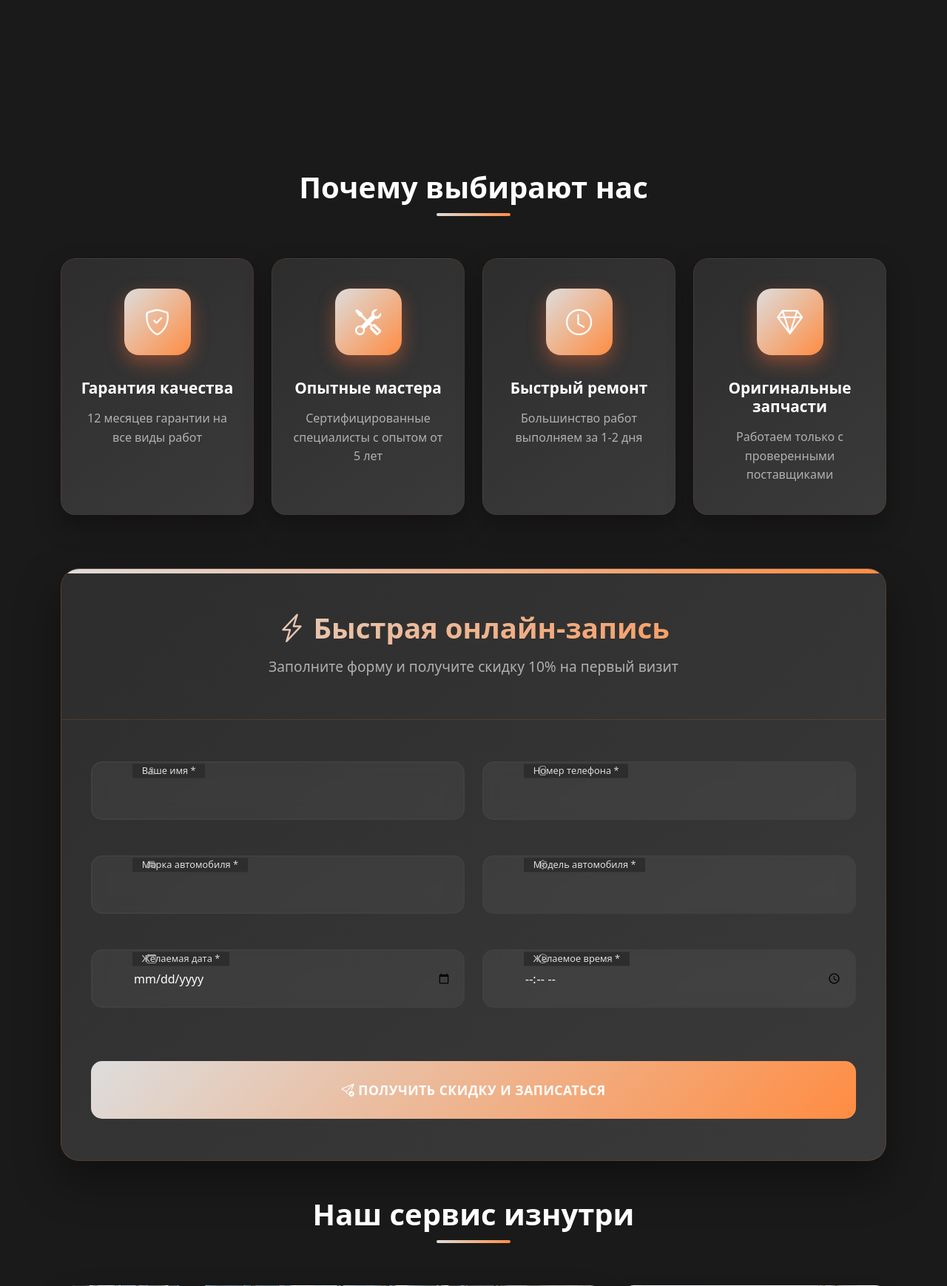
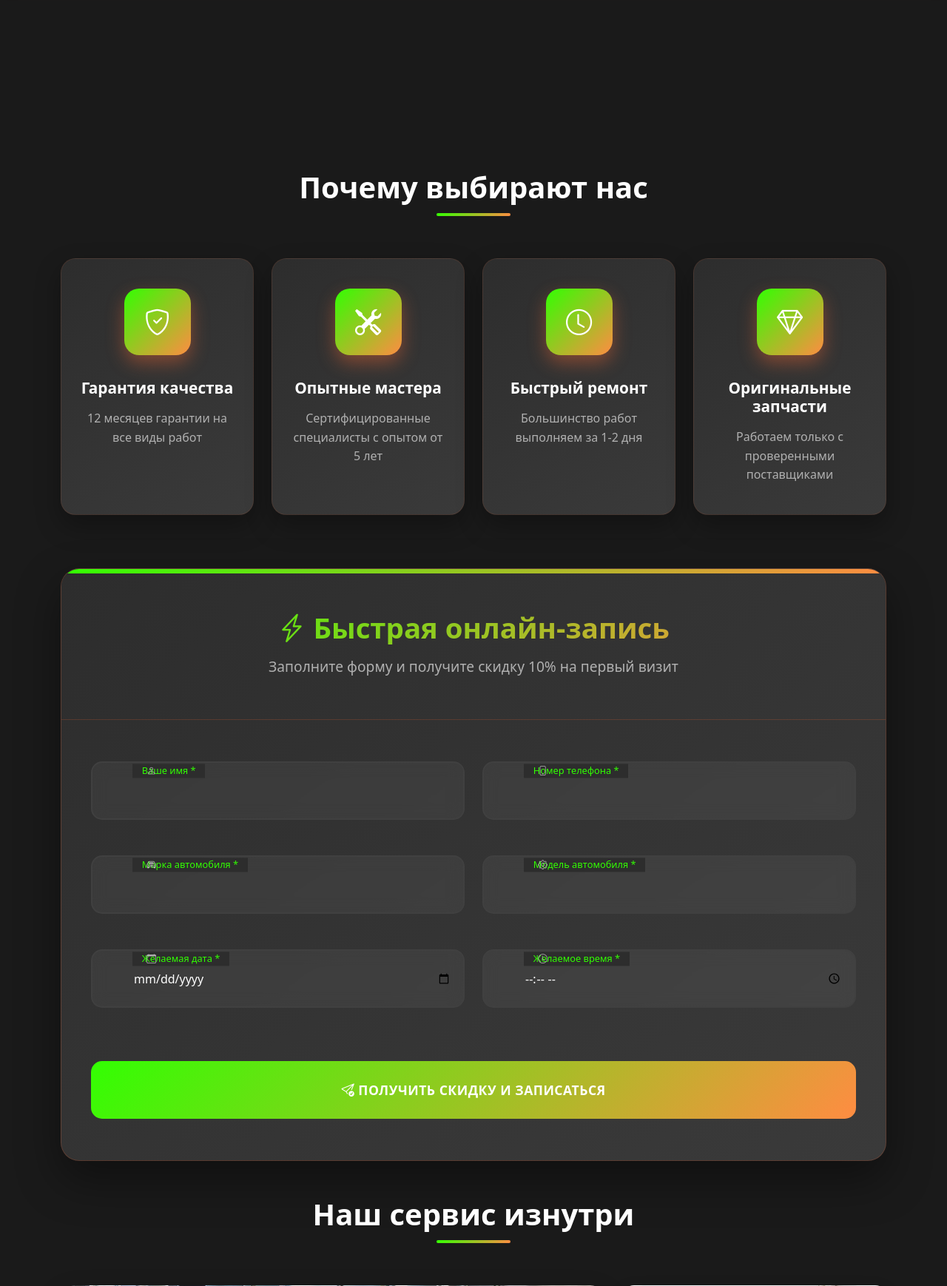
Before and after one commit to ilya2101/Site, a Flask app: page /service/ in a window 1280 px wide. Shown: the part 105-1843 px from the top of the page at 74% size. Run offline with Flask 3, Linux system fonts and the light colour scheme; data comes from the database, SQL or seed files in the repository; grey boxes are pictures that could not be loaded.

Commit message:
изменения для деплоя

```diff
--- a/templates/index.html
+++ b/templates/index.html
@@ -444,7 +444,7 @@
 <style>
     /* ОРАНЖЕВО-ЗЕЛЕНАЯ ЦВЕТОВАЯ ПАЛИТРА */
     :root {
-        --primary-orange: #dddddd;
+        --primary-orange: #32ff02;
         --orange-dark: #E55A2B;
         --orange-light: #FF8C42;
         --accent-green: #27AE60;
```
